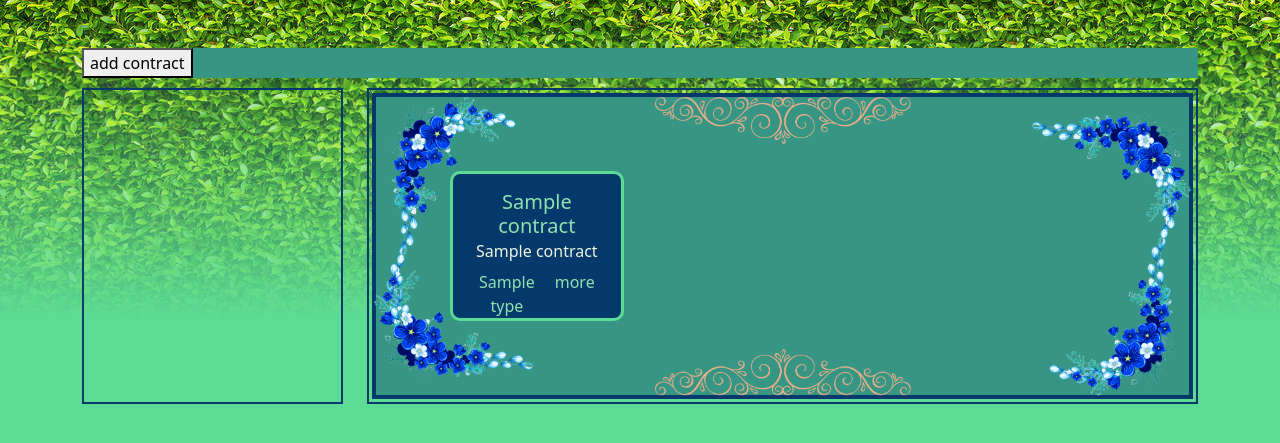
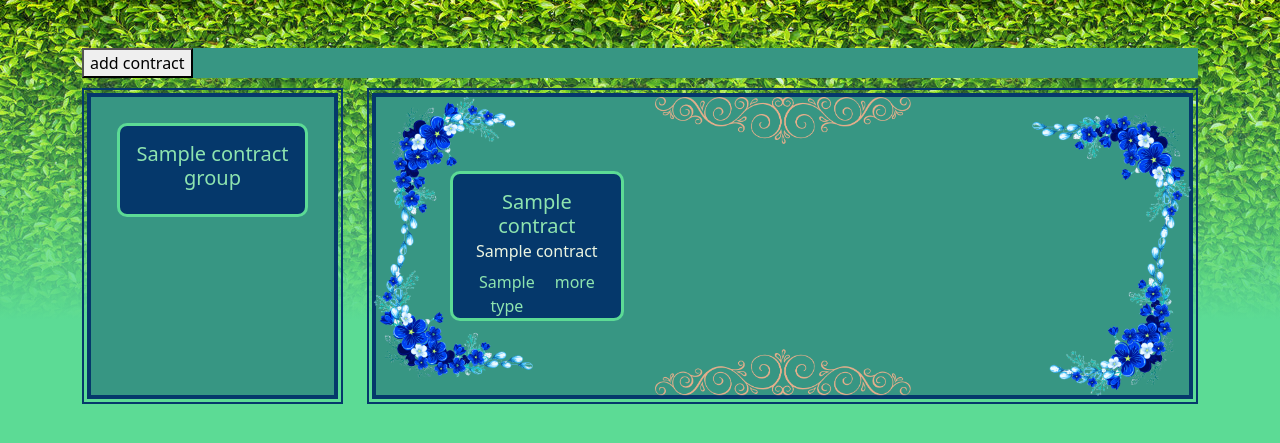
Before and after one commit to Guszti9/Changeling, a Flask app: page /contract in a window 1280 px wide. Shown: the top 443 px of the page. Run offline with Flask 2, Linux system fonts and the light colour scheme; a database or web service that is not in the repository returns one stand-in record (values such as "Sample title"); data that the repository does not hold is empty; some libraries are stand-ins or nearby versions.

Commit message:
show contract groups in page

```diff
--- a/server.py
+++ b/server.py
@@ -32,7 +32,7 @@ def update_skill():
 def contract():
     if request.method == 'GET':
         contracts = contract_controller.get_contracts()
-        contract_groups = contract_controller.get_groups()
+        contract_groups = contract_controller.get_contract_groups()
         return render_template("contract.html", contracts=contracts, contract_groups=contract_groups)
     if request.method == 'POST':
         id = contract_controller.add_contract(request.json)
--- a/static/css/contract.css
+++ b/static/css/contract.css
@@ -27,6 +27,13 @@ body:before {
     height: 100%;
 }
 
+#contract-group-block {
+    padding: 1em;
+    margin: 0;
+    height: 100%;
+    border: #05386B solid 4px;
+}
+
 #contracts-block {
     padding: 4em;
     margin: 0;
@@ -47,6 +54,13 @@ body:before {
     margin: 10px;
     width: min-content;
     height: 150px;
+}
+
+.contract-group-card {
+    border: #5CDB95 solid 3px;
+    border-radius: 10px;
+    background-color: #05386B;
+    margin: 10px;
 }
 
 .card-body {
--- a/templates/contract.html
+++ b/templates/contract.html
@@ -40,8 +40,16 @@
     <div class="row">
         <div class="col-3">
             <div class="outer-border">
-                <div class="container contract-body-elem" id="contract-group-container">
-
+                <div class="container contract-body-elem" id="contract-group-block">
+                    <div id="contracts-group-container">
+                        {% for contract_group in contract_groups %}
+                        <div class="card contract-group-card" data-id="{{contract_group.id}}">
+                            <div class="card-body">
+                                <h5 class="card-title">{{contract_group.name}}</h5>
+                            </div>
+                        </div>
+                        {% endfor %}
+                    </div>
                 </div>
             </div>
         </div>
```
